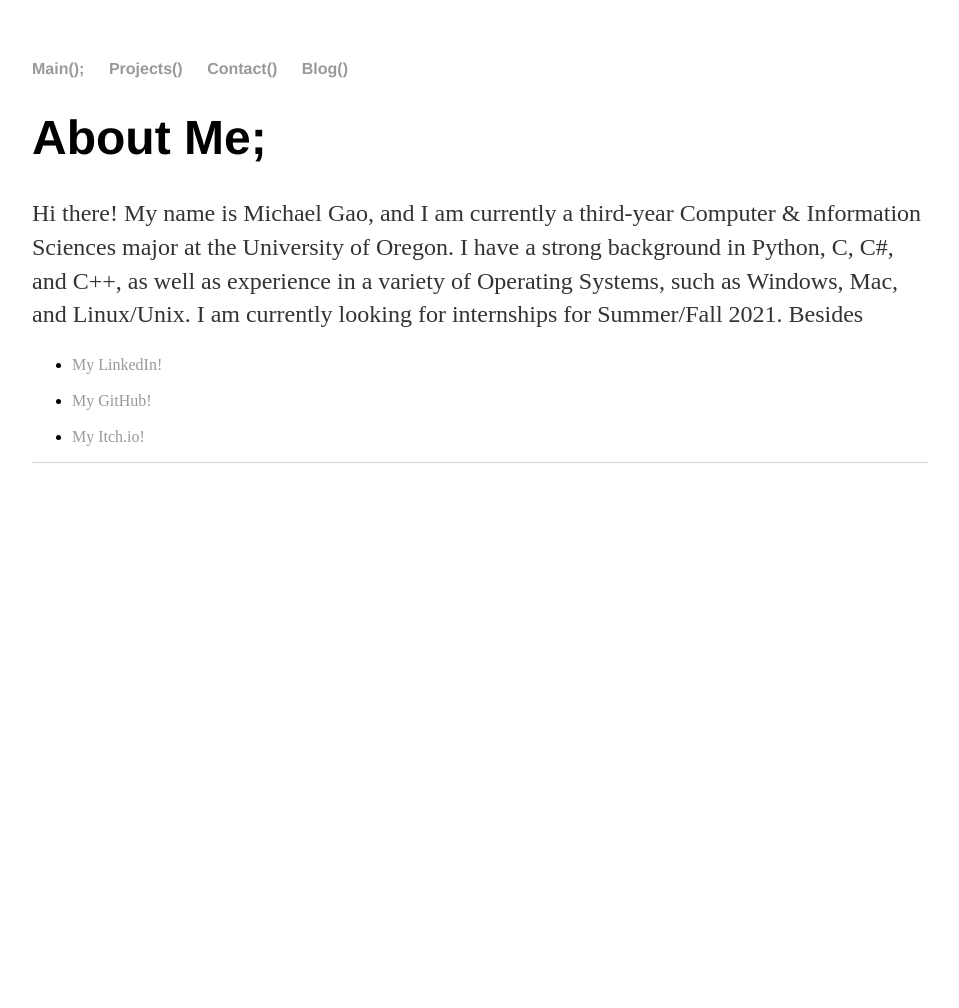
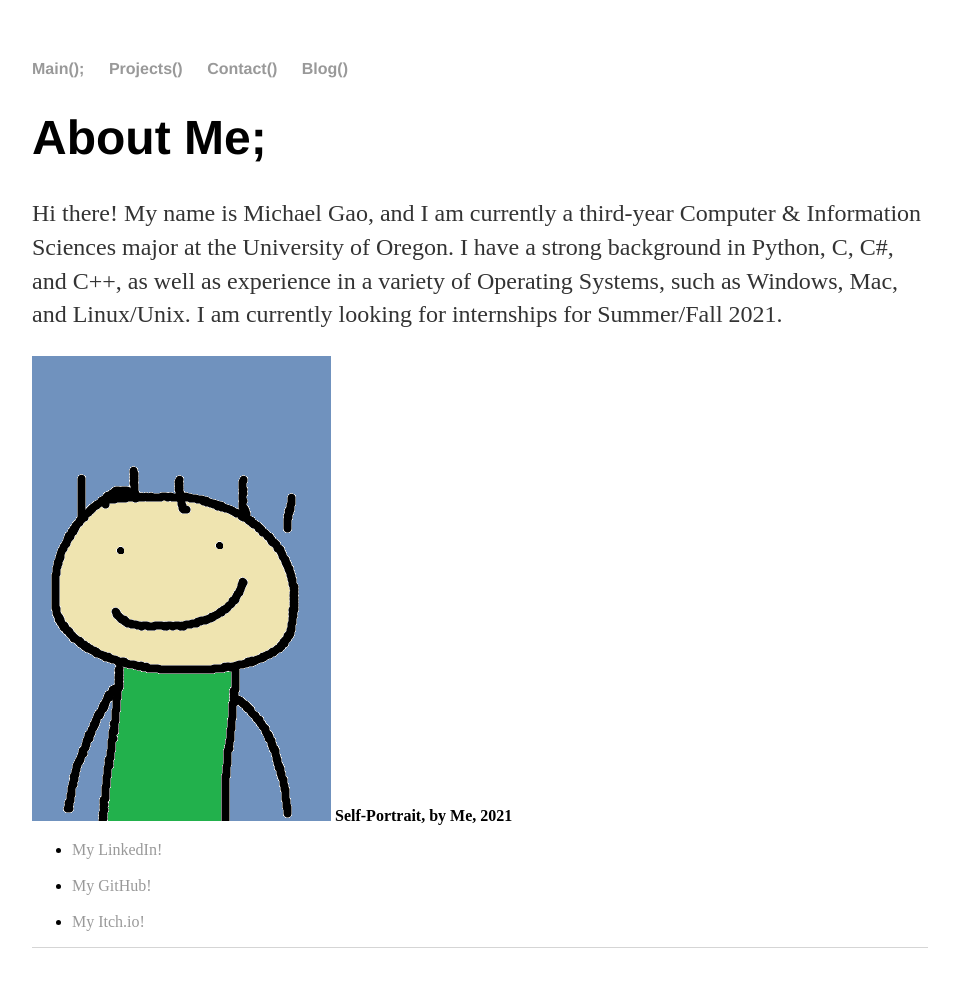
Before and after one commit to michael-c-gao/WebsiteOfMichael, a Jekyll site: the page built from index.html, in a window 1280 px wide. Shown: the whole page, without its empty margins (160-1119 px from the left). Built offline with Jekyll 4.4.1, drawn with Linux system fonts in a browser that asks for light colours; before the commit the page ends 900 px from its top, so only the background shows below that.

Commit message:
Update index.html

```diff
--- a/index.html
+++ b/index.html
@@ -5,7 +5,9 @@ title: Michael C. Gao
 	<h1>About Me;</h1>
 	<p>Hi there! My name is Michael Gao, and I am currently a third-year Computer & Information Sciences major at the University of Oregon.
 	I have a strong background in Python, C, C#, and C++, as well as experience in a variety of Operating Systems, such as Windows, Mac, and Linux/Unix.
-	I am currently looking for internships for Summer/Fall 2021. Besides</p>
+	I am currently looking for internships for Summer/Fall 2021.</p>
+<img src="selfportrait.png" alt="Self Portrait">
+			<strong>Self-Portrait, by Me, 2021</strong>
 
 <ul class="contacts">
 				<li><a href="https://www.linkedin.com/in/michael-c-gao/">My LinkedIn!</a></li>
```
